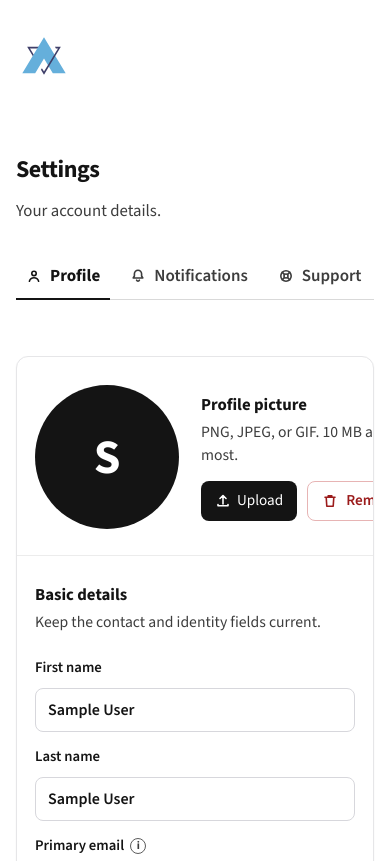
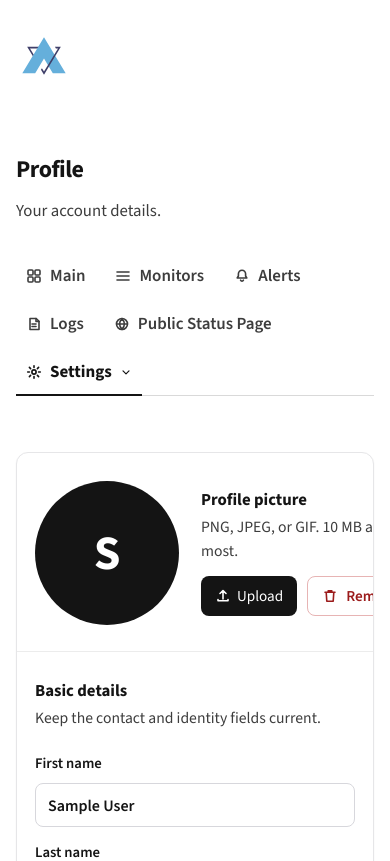
Before and after one commit to pagetree/atalaya-monitor, a PHP site: page /app/settings.php in a window 390 px wide. Shown: the top 861 px of the page. Run offline with PHP 8.4, Linux system fonts and the light colour scheme; the visitor is signed in with stand-in values (Sample User, id 1); tables that the repository leaves empty or names only in its code hold one stand-in row (values such as "Sample post"); some libraries are stand-ins or nearby versions.

Commit message:
Refactor navigation and settings integration for improved user experience
- Streamlined the settings navigation by consolidating icon and link definitions into nav.php.
- Enhanced the settings tab structure in settings.php to dynamically load the current tab's title and description.
- Introduced a dropdown menu for settings options in the navigation, improving accessibility and organization.
- Updated CSS styles for the navigation dropdown to enhance visual consistency and responsiveness.

```diff
--- a/app/assets/css/header.css
+++ b/app/assets/css/header.css
@@ -135,9 +135,100 @@ header.dash {
   border-bottom-color: #141414;
 }
 
+.nav-drop {
+  position: relative;
+  margin-bottom: -1px;
+}
+
+.nav-drop summary {
+  display: inline-flex;
+  align-items: center;
+  gap: 8px;
+  min-height: 44px;
+  padding: 8px 10px 10px;
+  border-bottom: 2px solid transparent;
+  color: #3d3d3d;
+  font-weight: 600;
+  line-height: 1.2;
+  list-style: none;
+  cursor: pointer;
+  white-space: nowrap;
+}
+
+.nav-drop summary::-webkit-details-marker {
+  display: none;
+}
+
+.nav-drop summary:hover {
+  color: #141414;
+}
+
+.nav-drop[open] > summary,
+.nav-drop > summary[aria-current="page"] {
+  color: #141414;
+  font-weight: 700;
+  border-bottom-color: #141414;
+}
+
+.nav-chevron {
+  width: 12px;
+  height: 12px;
+  flex: none;
+  fill: none;
+  stroke: currentColor;
+  stroke-width: 1.6;
+  stroke-linecap: round;
+  stroke-linejoin: round;
+  transition: transform 160ms cubic-bezier(0.16, 1, 0.3, 1);
+}
+
+.nav-drop[open] .nav-chevron {
+  transform: rotate(180deg);
+}
+
+.nav-menu {
+  position: absolute;
+  z-index: 30;
+  top: calc(100% + 8px);
+  right: 0;
+  left: auto;
+  min-width: 220px;
+  padding: 6px;
+  background: #fff;
+  border: 1px solid #d9d9d9;
+  box-shadow: 0 12px 28px rgba(20, 20, 20, 0.1);
+}
+
+.page-nav .nav-menu a,
+.page-nav .nav-menu a:visited {
+  display: flex;
+  align-items: center;
+  gap: 10px;
+  min-height: 44px;
+  margin: 0;
+  padding: 0 12px;
+  border-bottom: 0;
+  color: #141414;
+  font-weight: 600;
+  white-space: nowrap;
+}
+
+.page-nav .nav-menu a:hover {
+  background: #f3f3f3;
+  color: #141414;
+}
+
+.page-nav .nav-menu a[aria-current="page"] {
+  background: #f7f7f8;
+  border-bottom-color: transparent;
+  box-shadow: inset 2px 0 0 #141414;
+  font-weight: 700;
+}
+
 @media (prefers-reduced-motion: reduce) {
   .mark-reveal,
-  .wordmark {
+  .wordmark,
+  .nav-chevron {
     transition: none;
   }
 }
--- a/app/assets/css/layout.css
+++ b/app/assets/css/layout.css
@@ -13,8 +13,15 @@
     padding-right: 16px;
   }
 
-  .page-nav a {
+  .page-nav a,
+  .nav-drop summary {
     white-space: normal;
+  }
+
+  .nav-menu {
+    left: 0;
+    right: auto;
+    min-width: min(220px, calc(100vw - 32px));
   }
 
   .status-list li {
--- a/app/assets/js/app.js
+++ b/app/assets/js/app.js
@@ -250,7 +250,7 @@ function syncView() {
   if (ledeEl) ledeEl.textContent = copy[1];
   document.title = copy[0] + ' · atalaya';
   var current = page === 'add' ? 'monitors' : page;
-  var links = document.querySelectorAll('.page-nav a');
+  var links = document.querySelectorAll('.page-nav > a');
   var i;
   for (i = 0; i < links.length; i += 1) {
     if (links[i].getAttribute('href') === '#' + current) links[i].setAttribute('aria-current', 'page');
--- /dev/null
+++ b/app/assets/js/nav.js
@@ -0,0 +1,25 @@
+function closeDrops(except) {
+  var open = document.querySelectorAll('.nav-drop[open]');
+  var i;
+  for (i = 0; i < open.length; i += 1) {
+    if (open[i] !== except) open[i].removeAttribute('open');
+  }
+}
+
+document.addEventListener('click', function (event) {
+  var drop = event.target.closest ? event.target.closest('.nav-drop') : null;
+  closeDrops(drop);
+});
+
+document.addEventListener('keydown', function (event) {
+  if (event.key !== 'Escape') return;
+  var open = document.querySelector('.nav-drop[open]');
+  if (!open) return;
+  open.removeAttribute('open');
+  var summary = open.querySelector('summary');
+  if (summary) summary.focus();
+});
+
+window.addEventListener('hashchange', function () {
+  closeDrops(null);
+});
--- a/app/includes/nav.php
+++ b/app/includes/nav.php
@@ -1,34 +1,68 @@
 <?php
+
+$navBase = (string) ($navBase ?? '');
+$settingsTab = (string) ($settingsTab ?? '');
+$board = $navBase === '' ? '' : $navBase;
+
+$settingsMenu = [
+    [
+        'href' => 'settings.php?tab=profile',
+        'label' => 'Profile',
+        'icon' => '<circle cx="8" cy="5.4" r="2.2"/><path d="M3.4 13.2c.7-2.3 2.4-3.4 4.6-3.4s3.9 1.1 4.6 3.4"/>',
+        'current' => $settingsTab === 'profile',
+    ],
+    [
+        'href' => 'settings.php?tab=notifications',
+        'label' => 'Notifications',
+        'icon' => '<path d="M8 2.2a3.6 3.6 0 0 1 3.6 3.6v2.2l1.2 2H3.2l1.2-2V5.8A3.6 3.6 0 0 1 8 2.2z"/><path d="M6.6 12.2a1.5 1.5 0 0 0 2.8 0"/>',
+        'current' => $settingsTab === 'notifications',
+    ],
+    [
+        'href' => 'settings.php?tab=support',
+        'label' => 'Support',
+        'icon' => '<circle cx="8" cy="8" r="5.2"/><circle cx="8" cy="8" r="2"/><path d="M4.2 4.2l2.2 2.2M11.8 4.2l-2.2 2.2M4.2 11.8l2.2-2.2M11.8 11.8l-2.2-2.2"/>',
+        'current' => $settingsTab === 'support',
+    ],
+];
+
+$settingsOn = false;
+foreach ($settingsMenu as $row) {
+    if (!empty($row['current'])) {
+        $settingsOn = true;
+    }
+}
 
 return [
     [
-        'href' => '#main',
+        'href' => $board . '#main',
         'label' => 'Main',
         'icon' => '<rect x="2" y="2" width="5" height="5" rx="1"/><rect x="9" y="2" width="5" height="5" rx="1"/><rect x="2" y="9" width="5" height="5" rx="1"/><rect x="9" y="9" width="5" height="5" rx="1"/>',
     ],
     [
-        'href' => '#monitors',
+        'href' => $board . '#monitors',
         'label' => 'Monitors',
         'icon' => '<path d="M2 4h12M2 8h12M2 12h12"/>',
     ],
     [
-        'href' => '#alerts',
+        'href' => $board . '#alerts',
         'label' => 'Alerts',
         'icon' => '<path d="M8 2.2a3.6 3.6 0 0 1 3.6 3.6v2.2l1.2 2H3.2l1.2-2V5.8A3.6 3.6 0 0 1 8 2.2z"/><path d="M6.6 12.2a1.5 1.5 0 0 0 2.8 0"/>',
     ],
     [
-        'href' => '#log',
+        'href' => $board . '#log',
         'label' => 'Logs',
         'icon' => '<path d="M4 2.5h6.2L13 5.3V13.5H4z"/><path d="M10 2.5V5.5h3M6 8h4M6 10.5h4"/>',
     ],
     [
-        'href' => '#status',
+        'href' => $board . '#status',
         'label' => 'Public Status Page',
         'icon' => '<circle cx="8" cy="8" r="5.5"/><path d="M2.6 8h10.8M8 2.6c1.6 1.8 2.4 3.6 2.4 5.4S9.6 11.6 8 13.4C6.4 11.6 5.6 9.8 5.6 8S6.4 4.4 8 2.6z"/>',
     ],
     [
-        'href' => 'settings.php',
+        'href' => 'settings.php?tab=profile',
         'label' => 'Settings',
         'icon' => '<circle cx="8" cy="8" r="2.1"/><path d="M8 1.7v1.7M8 12.6v1.7M1.7 8h1.7M12.6 8h1.7M3.4 3.4l1.2 1.2M11.4 11.4l1.2 1.2M12.6 3.4l-1.2 1.2M4.6 11.4l-1.2 1.2"/>',
+        'current' => $settingsOn,
+        'menu' => $settingsMenu,
     ],
 ];
--- a/app/includes/page-head.php
+++ b/app/includes/page-head.php
@@ -12,10 +12,29 @@ $ledeAttr = $headTitleId !== '' ? ' id="' . htmlspecialchars($headTitleId, ENT_Q
   <p class="page-lede"<?= $ledeAttr ?>><?= htmlspecialchars($headLede, ENT_QUOTES, 'UTF-8') ?></p>
   <nav class="page-nav" aria-label="Sections">
     <?php foreach ($headNav as $item): ?>
-      <a href="<?= htmlspecialchars((string) $item['href'], ENT_QUOTES, 'UTF-8') ?>"<?= !empty($item['current']) ? ' aria-current="page"' : '' ?>>
-        <svg class="ico" viewBox="0 0 16 16" aria-hidden="true"><?= $item['icon'] ?></svg>
-        <?= htmlspecialchars((string) $item['label'], ENT_QUOTES, 'UTF-8') ?>
-      </a>
+      <?php if (!empty($item['menu']) && is_array($item['menu'])): ?>
+        <details class="nav-drop">
+          <summary<?= !empty($item['current']) ? ' aria-current="page"' : '' ?>>
+            <svg class="ico" viewBox="0 0 16 16" aria-hidden="true"><?= $item['icon'] ?></svg>
+            <?= htmlspecialchars((string) $item['label'], ENT_QUOTES, 'UTF-8') ?>
+            <svg class="nav-chevron" viewBox="0 0 16 16" aria-hidden="true"><path d="M4 6.5 L8 10.5 L12 6.5"/></svg>
+          </summary>
+          <div class="nav-menu">
+            <?php foreach ($item['menu'] as $child): ?>
+              <a href="<?= htmlspecialchars((string) $child['href'], ENT_QUOTES, 'UTF-8') ?>"<?= !empty($child['current']) ? ' aria-current="page"' : '' ?>>
+                <svg class="ico" viewBox="0 0 16 16" aria-hidden="true"><?= $child['icon'] ?></svg>
+                <?= htmlspecialchars((string) $child['label'], ENT_QUOTES, 'UTF-8') ?>
+              </a>
+            <?php endforeach; ?>
+          </div>
+        </details>
+      <?php else: ?>
+        <a href="<?= htmlspecialchars((string) $item['href'], ENT_QUOTES, 'UTF-8') ?>"<?= !empty($item['current']) ? ' aria-current="page"' : '' ?>>
+          <svg class="ico" viewBox="0 0 16 16" aria-hidden="true"><?= $item['icon'] ?></svg>
+          <?= htmlspecialchars((string) $item['label'], ENT_QUOTES, 'UTF-8') ?>
+        </a>
+      <?php endif; ?>
     <?php endforeach; ?>
   </nav>
 </div>
+<script type="module" src="assets/js/nav.js"></script>
--- a/app/settings.php
+++ b/app/settings.php
@@ -25,16 +25,6 @@ if (isset($_SESSION['profile_draft']) && is_array($_SESSION['profile_draft'])) {
 $error = auth_flash_get('error');
 $notice = auth_flash_get('notice');
 
-$icons = [
-    'profile' => '<circle cx="8" cy="5.4" r="2.2"/><path d="M3.4 13.2c.7-2.3 2.4-3.4 4.6-3.4s3.9 1.1 4.6 3.4"/>',
-    'notifications' => '<path d="M8 2.2a3.6 3.6 0 0 1 3.6 3.6v2.2l1.2 2H3.2l1.2-2V5.8A3.6 3.6 0 0 1 8 2.2z"/><path d="M6.6 12.2a1.5 1.5 0 0 0 2.8 0"/>',
-    'support' => '<circle cx="8" cy="8" r="5.2"/><circle cx="8" cy="8" r="2"/><path d="M4.2 4.2l2.2 2.2M11.8 4.2l-2.2 2.2M4.2 11.8l2.2-2.2M11.8 11.8l-2.2-2.2"/>',
-];
-$hrefs = [
-    'profile' => 'settings.php?tab=profile',
-    'notifications' => 'settings.php?tab=notifications',
-    'support' => 'settings.php?tab=support',
-];
 $ledes = [
     'profile' => 'Your account details.',
     'notifications' => 'How we reach you.',
@@ -45,17 +35,11 @@ $placeholders = [
     'support' => 'Ways to reach support will live on this page.',
 ];
 
-$headNav = [];
-foreach ($tabs as $key => $label) {
-    $headNav[] = [
-        'href' => $hrefs[$key],
-        'label' => $label,
-        'icon' => $icons[$key],
-        'current' => $key === $tab,
-    ];
-}
+$navBase = 'index.php';
+$settingsTab = $tab;
+$headNav = require __DIR__ . '/includes/nav.php';
 
-$headTitle = 'Settings';
+$headTitle = $tabs[$tab];
 $headLede = $ledes[$tab];
 $pageTitle = $tabs[$tab] . ' · atalaya';
 
```
